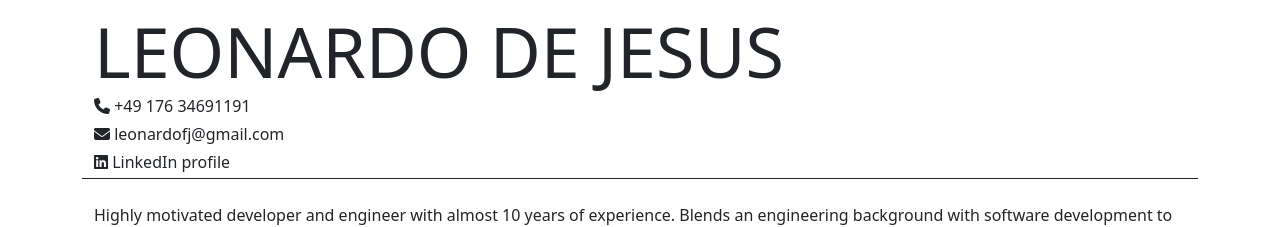
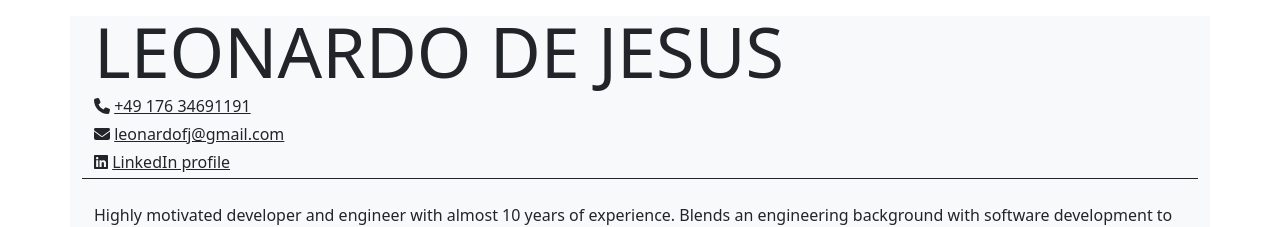
Before and after one commit to leonardofj/cv, a React (Vite) app: page / in a window 1280 px wide. Shown: the top 227 px of the page. Built offline with nearby package versions, Linux system fonts and the light colour scheme.

Commit message:
feat: adding links

```diff
--- a/src/App.jsx
+++ b/src/App.jsx
@@ -7,7 +7,7 @@ import Side from "./components/Side";
 export default function App() {
   return (
     <>
-      <div className="container mt-3">
+      <div className="container mt-3 bg-light">
         <Header />
         <br />
         <About />
--- a/src/components/Header.jsx
+++ b/src/components/Header.jsx
@@ -13,7 +13,10 @@ export default function Welcome() {
           <div className="col">
             {contact.map((item) => (
               <p className="mb-1">
-                {item.icon} {item.text}
+                {item.icon}{" "}
+                <a className="link-dark" href={item.href} target="_blank">
+                  {item.text}
+                </a>
               </p>
             ))}
           </div>
--- a/src/data.jsx
+++ b/src/data.jsx
@@ -8,6 +8,7 @@ export const contact = [
   {
     icon: <FontAwesomeIcon icon={faPhone} />,
     text: "+49 176 34691191",
+    href: "tel:4917634691191",
   },
   {
     icon: <FontAwesomeIcon icon={faEnvelope} />,
```
